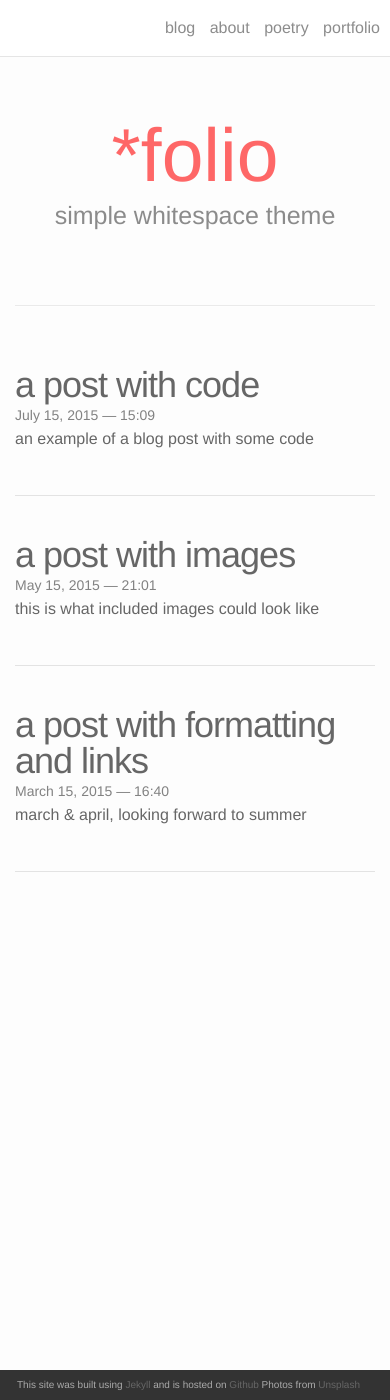
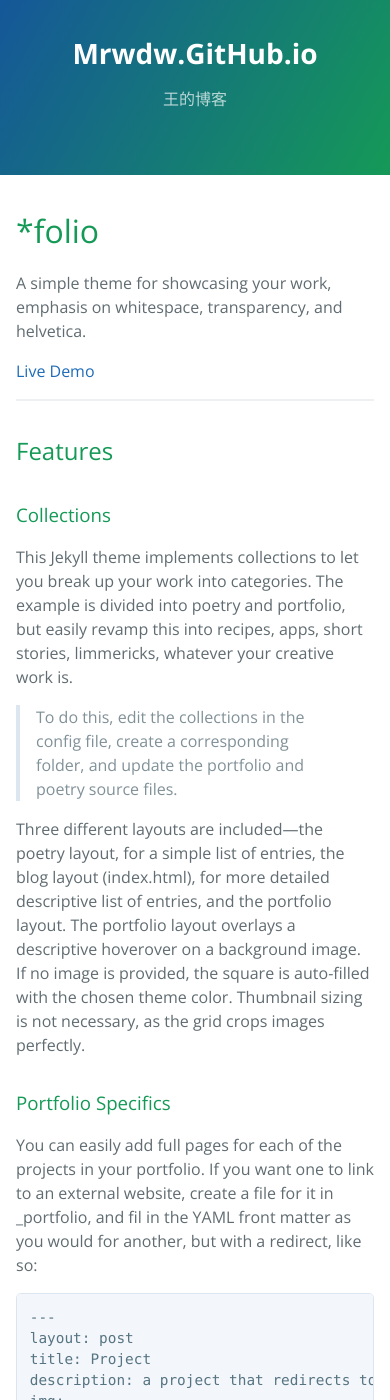
Before and after one commit to Mrwdw/Mrwdw.github.io, a Jekyll site: the page index.html, which Jekyll copies as it is, in a window 390 px wide and 1400 px high. Built offline with Jekyll 4.4.1, drawn with Linux system fonts in a browser that asks for light colours; nearby versions of some CDN libraries; the list of posts is cut into pages by our own code; some of the changed text lies outside the part shown.

Commit message:
Replace master branch with page content via GitHub

```diff
--- a/index.html
+++ b/index.html
@@ -1,24 +1,94 @@
+<!DOCTYPE html>
+<html lang="en-us">
+  <head>
+    <meta charset="UTF-8">
+    <title>Mrwdw.GitHub.io by Mrwdw</title>
+    <meta name="viewport" content="width=device-width, initial-scale=1">
+    <link rel="stylesheet" type="text/css" href="stylesheets/normalize.css" media="screen">
+    <link href='https://fonts.googleapis.com/css?family=Open+Sans:400,700' rel='stylesheet' type='text/css'>
+    <link rel="stylesheet" type="text/css" href="stylesheets/stylesheet.css" media="screen">
+    <link rel="stylesheet" type="text/css" href="stylesheets/github-light.css" media="screen">
+  </head>
+  <body>
+    <section class="page-header">
+      <h1 class="project-name">Mrwdw.GitHub.io</h1>
+      <h2 class="project-tagline">王的博客</h2>
+    </section>
+
+    <section class="main-content">
+      <h1>
+<a id="folio" class="anchor" href="#folio" aria-hidden="true"><span aria-hidden="true" class="octicon octicon-link"></span></a>*folio</h1>
+
+<p>A simple theme for showcasing your work, emphasis on whitespace, transparency, and helvetica. </p>
+
+<p><a href="http://liabogoev.com/-folio">Live Demo</a></p>
+
+<hr>
+
+<h2>
+<a id="features" class="anchor" href="#features" aria-hidden="true"><span aria-hidden="true" class="octicon octicon-link"></span></a>Features</h2>
+
+<h3>
+<a id="collections" class="anchor" href="#collections" aria-hidden="true"><span aria-hidden="true" class="octicon octicon-link"></span></a>Collections</h3>
+
+<p>This Jekyll theme implements collections to let you break up your work into categories. The example is divided into poetry and portfolio, but easily revamp this into recipes, apps, short stories, limmericks, whatever your creative work is. </p>
+
+<blockquote>
+<p>To do this, edit the collections in the config file, create a corresponding folder, and update the portfolio and poetry source files. </p>
+</blockquote>
+
+<p>Three different layouts are included—the poetry layout, for a simple list of entries, the blog layout (index.html), for more detailed descriptive list of entries, and the portfolio layout. The portfolio layout overlays a descriptive hoverover on a background image. If no image is provided, the square is auto-filled with the chosen theme color. Thumbnail sizing is not necessary, as the grid crops images perfectly. </p>
+
+<h3>
+<a id="portfolio-specifics" class="anchor" href="#portfolio-specifics" aria-hidden="true"><span aria-hidden="true" class="octicon octicon-link"></span></a>Portfolio Specifics</h3>
+
+<p>You can easily add full pages for each of the projects in your portfolio. If you want one to link to an external website, create a file for it in _portfolio, and  fil in the YAML front matter as you would for another, but with a redirect, like so: </p>
+
+<pre><code>---
+layout: post
+title: Project
+description: a project that redirects to another website
+img:
+redirect: https://otherpage.com
 ---
-layout: default
----
+</code></pre>
 
-<div class="header-bar">
-  <h1>*folio</h1>
-  <h2>simple whitespace theme</h2>
-  <br/>
-  <hr>
-  <br/>
-</div>
+<h3>
+<a id="theming" class="anchor" href="#theming" aria-hidden="true"><span aria-hidden="true" class="octicon octicon-link"></span></a>Theming</h3>
+
+<p>Six beautiful theme colors have been selected to choose from. The default is red, but quickly change it by editing the _base.scss file in line 40. The color variable are listed there, as well. </p>
+
+<h3>
+<a id="photos" class="anchor" href="#photos" aria-hidden="true"><span aria-hidden="true" class="octicon octicon-link"></span></a>Photos</h3>
+
+<p>Photo formatting is made simple using rows of a 3-column system. Make photos 1/3, 2/3, or full width. Easily create beautiful grids within your blog posts and projects pages. </p>
+
+<h3>
+<a id="code-highlighting" class="anchor" href="#code-highlighting" aria-hidden="true"><span aria-hidden="true" class="octicon octicon-link"></span></a>Code Highlighting</h3>
+
+<p>This theme implements Jekyll's built in code syntax highlighting with Pygments. Just use a liquid tag to delineate your code:
+{% highlight python %}
+    code code code
+{% endhighlight %}</p>
+
+<hr>
+
+<p>The MIT License (MIT)
+Copyright (c) 2015 Lia Bogoev</p>
+
+<p>Permission is hereby granted, free of charge, to any person obtaining a copy of this software and associated documentation files (the "Software"), to deal in the Software without restriction, including without limitation the rights to use, copy, modify, merge, publish, distribute, sublicense, and/or sell copies of the Software, and to permit persons to whom the Software is furnished to do so, subject to the following conditions:</p>
+
+<p>The above copyright notice and this permission notice shall be included in all copies or substantial portions of the Software.</p>
+
+<p>THE SOFTWARE IS PROVIDED "AS IS", WITHOUT WARRANTY OF ANY KIND, EXPRESS OR IMPLIED, INCLUDING BUT NOT LIMITED TO THE WARRANTIES OF MERCHANTABILITY, FITNESS FOR A PARTICULAR PURPOSE AND NONINFRINGEMENT. IN NO EVENT SHALL THE AUTHORS OR COPYRIGHT HOLDERS BE LIABLE FOR ANY CLAIM, DAMAGES OR OTHER LIABILITY, WHETHER IN AN ACTION OF CONTRACT, TORT OR OTHERWISE, ARISING FROM, OUT OF OR IN CONNECTION WITH THE SOFTWARE OR THE USE OR OTHER DEALINGS IN THE SOFTWARE.</p>
+
+      <footer class="site-footer">
+
+        <span class="site-footer-credits">This page was generated by <a href="https://pages.github.com">GitHub Pages</a> using the <a href="https://github.com/jasonlong/cayman-theme">Cayman theme</a> by <a href="https://twitter.com/jasonlong">Jason Long</a>.</span>
+      </footer>
+
+    </section>
 
 
-<ul class="post-list">
-    {% for post in paginator.posts %}
-      <li>
-        <h2><a class="post-title" href="{{ post.url | prepend: site.baseurl }}">{{ post.title }}</a></h2>
-        <p class="post-meta">{{ post.date | date: '%B %-d, %Y — %H:%M' }}</p>
-        <p>{{ post.description }}</p>
-        <br/>
-        <hr/>
-      </li>
-    {% endfor %}
-</ul>
+  </body>
+</html>
--- /dev/null
+++ b/stylesheets/github-light.css
@@ -0,0 +1,123 @@
+/*
+The MIT License (MIT)
+
+Copyright (c) 2016 GitHub, Inc.
+
+Permission is hereby granted, free of charge, to any person obtaining a copy
+of this software and associated documentation files (the "Software"), to deal
+in the Software without restriction, including without limitation the rights
+to use, copy, modify, merge, publish, distribute, sublicense, and/or sell
+copies of the Software, and to permit persons to whom the Software is
+furnished to do so, subject to the following conditions:
+
+The above copyright notice and this permission notice shall be included in all
+copies or substantial portions of the Software.
+
+THE SOFTWARE IS PROVIDED "AS IS", WITHOUT WARRANTY OF ANY KIND, EXPRESS OR
+IMPLIED, INCLUDING BUT NOT LIMITED TO THE WARRANTIES OF MERCHANTABILITY,
+FITNESS FOR A PARTICULAR PURPOSE AND NONINFRINGEMENT. IN NO EVENT SHALL THE
+AUTHORS OR COPYRIGHT HOLDERS BE LIABLE FOR ANY CLAIM, DAMAGES OR OTHER
+LIABILITY, WHETHER IN AN ACTION OF CONTRACT, TORT OR OTHERWISE, ARISING FROM,
+OUT OF OR IN CONNECTION WITH THE SOFTWARE OR THE USE OR OTHER DEALINGS IN THE
+SOFTWARE.
+
+*/
+
+.pl-c /* comment */ {
+  color: #969896;
+}
+
+.pl-c1 /* constant, variable.other.constant, support, meta.property-name, support.constant, support.variable, meta.module-reference, markup.raw, meta.diff.header */,
+.pl-s .pl-v /* string variable */ {
+  color: #0086b3;
+}
+
+.pl-e /* entity */,
+.pl-en /* entity.name */ {
+  color: #795da3;
+}
+
+.pl-smi /* variable.parameter.function, storage.modifier.package, storage.modifier.import, storage.type.java, variable.other */,
+.pl-s .pl-s1 /* string source */ {
+  color: #333;
+}
+
+.pl-ent /* entity.name.tag */ {
+  color: #63a35c;
+}
+
+.pl-k /* keyword, storage, storage.type */ {
+  color: #a71d5d;
+}
+
+.pl-s /* string */,
+.pl-pds /* punctuation.definition.string, string.regexp.character-class */,
+.pl-s .pl-pse .pl-s1 /* string punctuation.section.embedded source */,
+.pl-sr /* string.regexp */,
+.pl-sr .pl-cce /* string.regexp constant.character.escape */,
+.pl-sr .pl-sre /* string.regexp source.ruby.embedded */,
+.pl-sr .pl-sra /* string.regexp string.regexp.arbitrary-repitition */ {
+  color: #183691;
+}
+
+.pl-v /* variable */ {
+  color: #ed6a43;
+}
+
+.pl-id /* invalid.deprecated */ {
+  color: #b52a1d;
+}
+
+.pl-ii /* invalid.illegal */ {
+  color: #f8f8f8;
+  background-color: #b52a1d;
+}
+
+.pl-sr .pl-cce /* string.regexp constant.character.escape */ {
+  font-weight: bold;
+  color: #63a35c;
+}
+
+.pl-ml /* markup.list */ {
+  color: #693a17;
+}
+
+.pl-mh /* markup.heading */,
+.pl-mh .pl-en /* markup.heading entity.name */,
+.pl-ms /* meta.separator */ {
+  font-weight: bold;
+  color: #1d3e81;
+}
+
+.pl-mq /* markup.quote */ {
+  color: #008080;
+}
+
+.pl-mi /* markup.italic */ {
+  font-style: italic;
+  color: #333;
+}
+
+.pl-mb /* markup.bold */ {
+  font-weight: bold;
+  color: #333;
+}
+
+.pl-md /* markup.deleted, meta.diff.header.from-file */ {
+  color: #bd2c00;
+  background-color: #ffecec;
+}
+
+.pl-mi1 /* markup.inserted, meta.diff.header.to-file */ {
+  color: #55a532;
+  background-color: #eaffea;
+}
+
+.pl-mdr /* meta.diff.range */ {
+  font-weight: bold;
+  color: #795da3;
+}
+
+.pl-mo /* meta.output */ {
+  color: #1d3e81;
+}
--- /dev/null
+++ b/stylesheets/stylesheet.css
@@ -0,0 +1,245 @@
+* {
+  box-sizing: border-box; }
+
+body {
+  padding: 0;
+  margin: 0;
+  font-family: "Open Sans", "Helvetica Neue", Helvetica, Arial, sans-serif;
+  font-size: 16px;
+  line-height: 1.5;
+  color: #606c71; }
+
+a {
+  color: #1e6bb8;
+  text-decoration: none; }
+  a:hover {
+    text-decoration: underline; }
+
+.btn {
+  display: inline-block;
+  margin-bottom: 1rem;
+  color: rgba(255, 255, 255, 0.7);
+  background-color: rgba(255, 255, 255, 0.08);
+  border-color: rgba(255, 255, 255, 0.2);
+  border-style: solid;
+  border-width: 1px;
+  border-radius: 0.3rem;
+  transition: color 0.2s, background-color 0.2s, border-color 0.2s; }
+  .btn + .btn {
+    margin-left: 1rem; }
+
+.btn:hover {
+  color: rgba(255, 255, 255, 0.8);
+  text-decoration: none;
+  background-color: rgba(255, 255, 255, 0.2);
+  border-color: rgba(255, 255, 255, 0.3); }
+
+@media screen and (min-width: 64em) {
+  .btn {
+    padding: 0.75rem 1rem; } }
+
+@media screen and (min-width: 42em) and (max-width: 64em) {
+  .btn {
+    padding: 0.6rem 0.9rem;
+    font-size: 0.9rem; } }
+
+@media screen and (max-width: 42em) {
+  .btn {
+    display: block;
+    width: 100%;
+    padding: 0.75rem;
+    font-size: 0.9rem; }
+    .btn + .btn {
+      margin-top: 1rem;
+      margin-left: 0; } }
+
+.page-header {
+  color: #fff;
+  text-align: center;
+  background-color: #159957;
+  background-image: linear-gradient(120deg, #155799, #159957); }
+
+@media screen and (min-width: 64em) {
+  .page-header {
+    padding: 5rem 6rem; } }
+
+@media screen and (min-width: 42em) and (max-width: 64em) {
+  .page-header {
+    padding: 3rem 4rem; } }
+
+@media screen and (max-width: 42em) {
+  .page-header {
+    padding: 2rem 1rem; } }
+
+.project-name {
+  margin-top: 0;
+  margin-bottom: 0.1rem; }
+
+@media screen and (min-width: 64em) {
+  .project-name {
+    font-size: 3.25rem; } }
+
+@media screen and (min-width: 42em) and (max-width: 64em) {
+  .project-name {
+    font-size: 2.25rem; } }
+
+@media screen and (max-width: 42em) {
+  .project-name {
+    font-size: 1.75rem; } }
+
+.project-tagline {
+  margin-bottom: 2rem;
+  font-weight: normal;
+  opacity: 0.7; }
+
+@media screen and (min-width: 64em) {
+  .project-tagline {
+    font-size: 1.25rem; } }
+
+@media screen and (min-width: 42em) and (max-width: 64em) {
+  .project-tagline {
+    font-size: 1.15rem; } }
+
+@media screen and (max-width: 42em) {
+  .project-tagline {
+    font-size: 1rem; } }
+
+.main-content :first-child {
+  margin-top: 0; }
+.main-content img {
+  max-width: 100%; }
+.main-content h1, .main-content h2, .main-content h3, .main-content h4, .main-content h5, .main-content h6 {
+  margin-top: 2rem;
+  margin-bottom: 1rem;
+  font-weight: normal;
+  color: #159957; }
+.main-content p {
+  margin-bottom: 1em; }
+.main-content code {
+  padding: 2px 4px;
+  font-family: Consolas, "Liberation Mono", Menlo, Courier, monospace;
+  font-size: 0.9rem;
+  color: #383e41;
+  background-color: #f3f6fa;
+  border-radius: 0.3rem; }
+.main-content pre {
+  padding: 0.8rem;
+  margin-top: 0;
+  margin-bottom: 1rem;
+  font: 1rem Consolas, "Liberation Mono", Menlo, Courier, monospace;
+  color: #567482;
+  word-wrap: normal;
+  background-color: #f3f6fa;
+  border: solid 1px #dce6f0;
+  border-radius: 0.3rem; }
+  .main-content pre > code {
+    padding: 0;
+    margin: 0;
+    font-size: 0.9rem;
+    color: #567482;
+    word-break: normal;
+    white-space: pre;
+    background: transparent;
+    border: 0; }
+.main-content .highlight {
+  margin-bottom: 1rem; }
+  .main-content .highlight pre {
+    margin-bottom: 0;
+    word-break: normal; }
+.main-content .highlight pre, .main-content pre {
+  padding: 0.8rem;
+  overflow: auto;
+  font-size: 0.9rem;
+  line-height: 1.45;
+  border-radius: 0.3rem; }
+.main-content pre code, .main-content pre tt {
+  display: inline;
+  max-width: initial;
+  padding: 0;
+  margin: 0;
+  overflow: initial;
+  line-height: inherit;
+  word-wrap: normal;
+  background-color: transparent;
+  border: 0; }
+  .main-content pre code:before, .main-content pre code:after, .main-content pre tt:before, .main-content pre tt:after {
+    content: normal; }
+.main-content ul, .main-content ol {
+  margin-top: 0; }
+.main-content blockquote {
+  padding: 0 1rem;
+  margin-left: 0;
+  color: #819198;
+  border-left: 0.3rem solid #dce6f0; }
+  .main-content blockquote > :first-child {
+    margin-top: 0; }
+  .main-content blockquote > :last-child {
+    margin-bottom: 0; }
+.main-content table {
+  display: block;
+  width: 100%;
+  overflow: auto;
+  word-break: normal;
+  word-break: keep-all; }
+  .main-content table th {
+    font-weight: bold; }
+  .main-content table th, .main-content table td {
+    padding: 0.5rem 1rem;
+    border: 1px solid #e9ebec; }
+.main-content dl {
+  padding: 0; }
+  .main-content dl dt {
+    padding: 0;
+    margin-top: 1rem;
+    font-size: 1rem;
+    font-weight: bold; }
+  .main-content dl dd {
+    padding: 0;
+    margin-bottom: 1rem; }
+.main-content hr {
+  height: 2px;
+  padding: 0;
+  margin: 1rem 0;
+  background-color: #eff0f1;
+  border: 0; }
+
+@media screen and (min-width: 64em) {
+  .main-content {
+    max-width: 64rem;
+    padding: 2rem 6rem;
+    margin: 0 auto;
+    font-size: 1.1rem; } }
+
+@media screen and (min-width: 42em) and (max-width: 64em) {
+  .main-content {
+    padding: 2rem 4rem;
+    font-size: 1.1rem; } }
+
+@media screen and (max-width: 42em) {
+  .main-content {
+    padding: 2rem 1rem;
+    font-size: 1rem; } }
+
+.site-footer {
+  padding-top: 2rem;
+  margin-top: 2rem;
+  border-top: solid 1px #eff0f1; }
+
+.site-footer-owner {
+  display: block;
+  font-weight: bold; }
+
+.site-footer-credits {
+  color: #819198; }
+
+@media screen and (min-width: 64em) {
+  .site-footer {
+    font-size: 1rem; } }
+
+@media screen and (min-width: 42em) and (max-width: 64em) {
+  .site-footer {
+    font-size: 1rem; } }
+
+@media screen and (max-width: 42em) {
+  .site-footer {
+    font-size: 0.9rem; } }
```
Also changed, not shown: params.json (added, +6 -0 lines), stylesheets/normalize.css (added).
